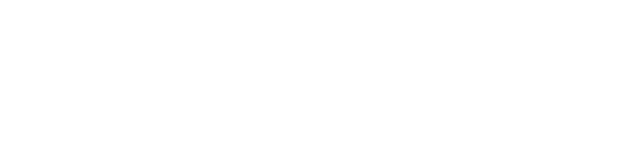
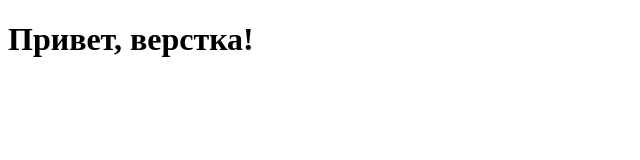
Before and after one commit to rmuhamedgaliev/skillbox-frontend, a plain HTML site: page 2020/layout/lesson1/index.html in a window 1280 px wide. Shown: the whole page, without its empty margins (0-640 px from the left). Drawn offline with Linux system fonts and the light colour scheme.

Commit message:
First homework

```diff
--- a/2020/layout/lesson1/index.html
+++ b/2020/layout/lesson1/index.html
@@ -2,9 +2,9 @@
 <html lang="en">
 <head>
     <meta charset="UTF-8">
-    <title>Title</title>
+    <title>Домашнее задание #1</title>
 </head>
 <body>
-
+    <h1>Привет, верстка!</h1>
 </body>
 </html>
```
